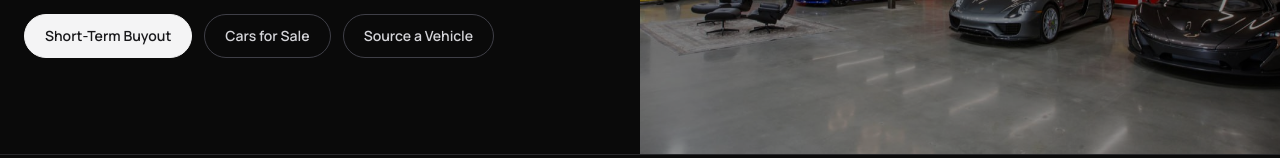
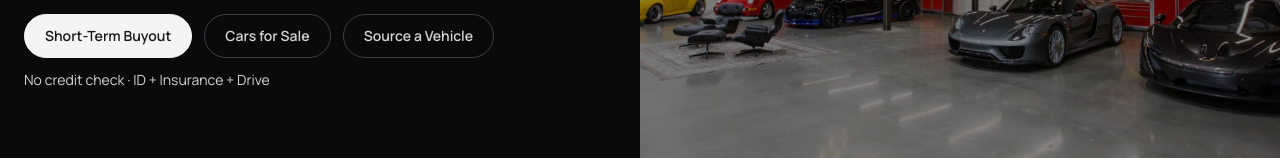
Before and after one commit to stradacorsagroup-art/scg-site-1772418012, a Next.js app: page / in a window 1280 px wide. Shown: the part 308-466 px from the top of the page. Built offline with nearby package versions, Linux system fonts and the light colour scheme.

Commit message:
Add no-credit-check subline under Short-Term Buyout pills

```diff
--- a/src/app/page.tsx
+++ b/src/app/page.tsx
@@ -121,14 +121,16 @@ export default function Home() {
 
             <div className="mt-8 hidden lg:block">
               <OwnershipPills active="membership" />
+              <p className="mt-3 text-sm text-zinc-300">No credit check · ID + Insurance + Drive</p>
             </div>
           </div>
 
           <div className="hidden lg:block" />
         </div>
 
-        <div className="absolute inset-x-5 bottom-[-18px] z-20 lg:hidden sm:inset-x-6">
+        <div className="absolute inset-x-5 bottom-[-44px] z-20 lg:hidden sm:inset-x-6">
           <OwnershipPills active="membership" />
+          <p className="mt-2 px-1 text-xs text-zinc-300">No credit check · ID + Insurance + Drive</p>
         </div>
       </section>
 
```
